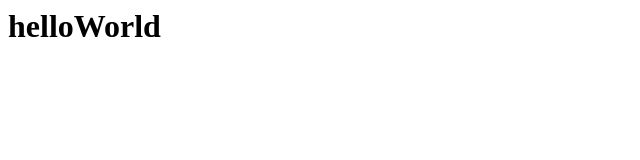
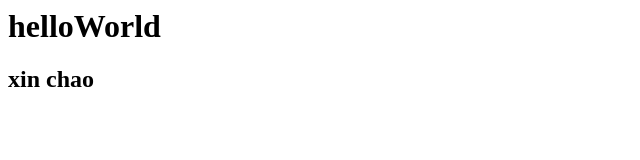
Before and after one commit to Pduc96421/test, a plain HTML site: page index-2.html in a window 1280 px wide. Shown: the whole page, without its empty margins (0-640 px from the left). Drawn offline with Linux system fonts and the light colour scheme.

Commit message:
xin chao

```diff
--- a/index-2.html
+++ b/index-2.html
@@ -6,5 +6,6 @@
 </head>
 <body>
   <h1>helloWorld</h1>
+  <h2>xin chao</h2>
 </body>
 </html>
```
